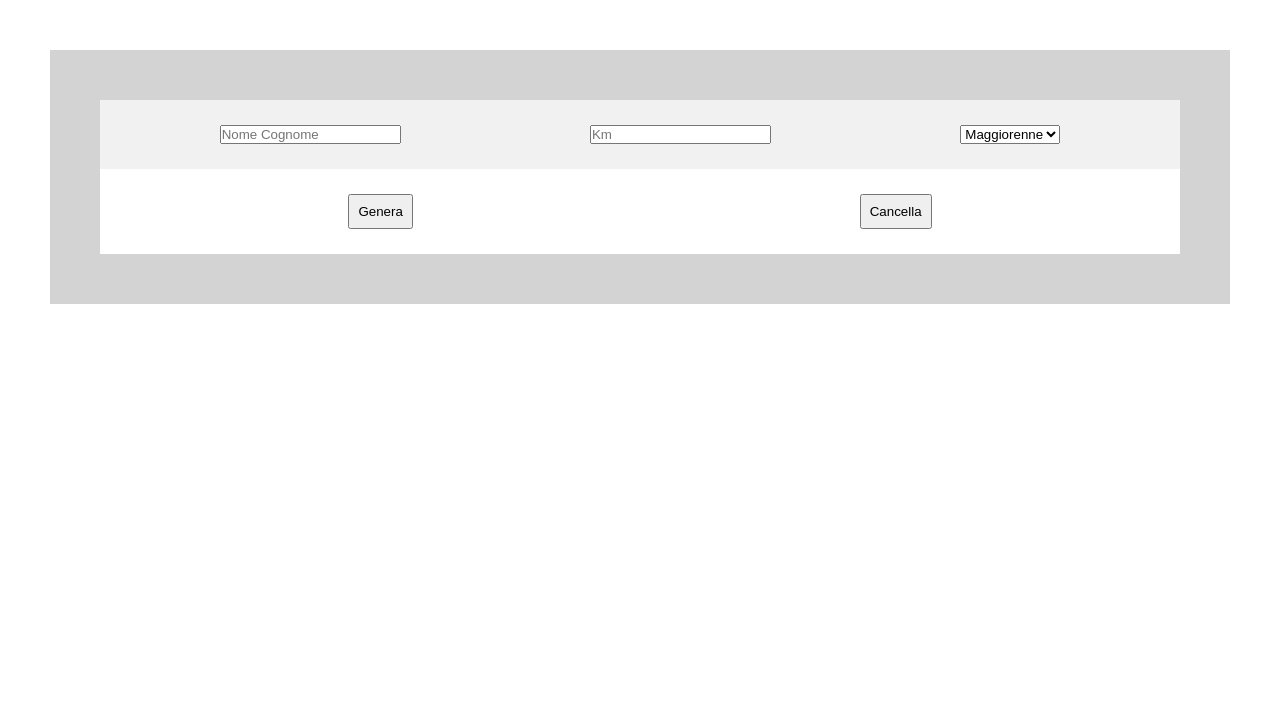
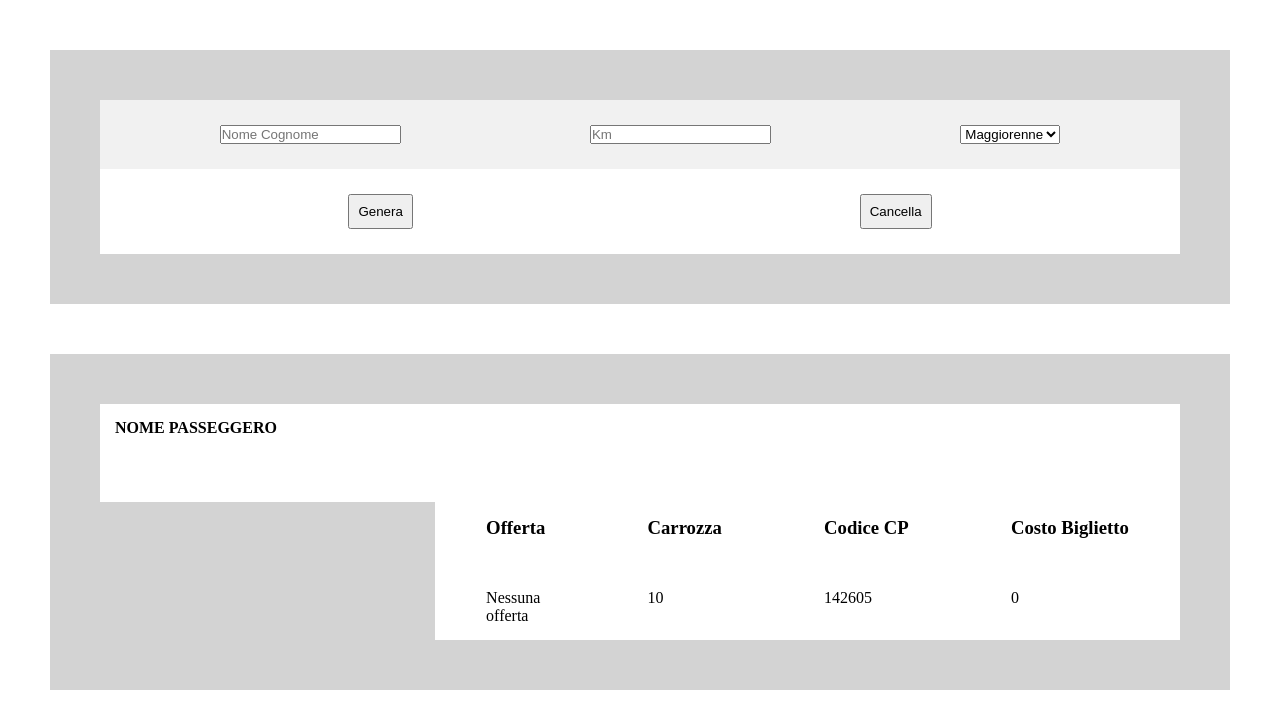
Before and after one commit to Mithrandir7z/js-biglietto-treno-form, a plain HTML site: page index.html in a window 1280 px wide. Both pictures are taken after a click on the button "Genera". Drawn offline with Linux system fonts and the light colour scheme.

Commit message:
Esercizio finito

```diff
--- a/css/style.css
+++ b/css/style.css
@@ -43,11 +43,7 @@
 
 
 /*Biglietto div*/
-.biglietto-wrapper {
-    margin: 50px;
-    padding: 50px;
-    background-color: lightgray;
-}
+
 
 .left, .box {
     padding: 15px;
@@ -78,10 +74,13 @@
     padding-bottom: 50px;
 }
 
-#hidden {
+
+.biglietto-wrapper {
+    margin: 50px;
+    padding: 50px;
+    background-color: lightgray;
     display: none;
 }
-
 
 .visible {
     display: block;
--- a/js/script.js
+++ b/js/script.js
@@ -71,8 +71,8 @@ generaInput.addEventListener("click", function(){
 
     //stampa: Prendere un div hidden e metterlo in display: block;
     // variabile.className(ti dice sto cambiando il nome della classe dell'elemento) = variabile.classList(ti dice sto mantenendo le classi scritte precedentemente) = " red"(ti dice sto aggiungendo la classe " red" effettivamente);
-    var contenuto = document.getElementById("hidden").innerHTML;
-    contenuto.className = contenuto.classList = " visible";
+    var contenuto = document.getElementById("hidden");
+    contenuto.className = contenuto.classList + " visible";
     // Cosi si concatenano le classi e non si sovrascrivono.
 
 });
```
